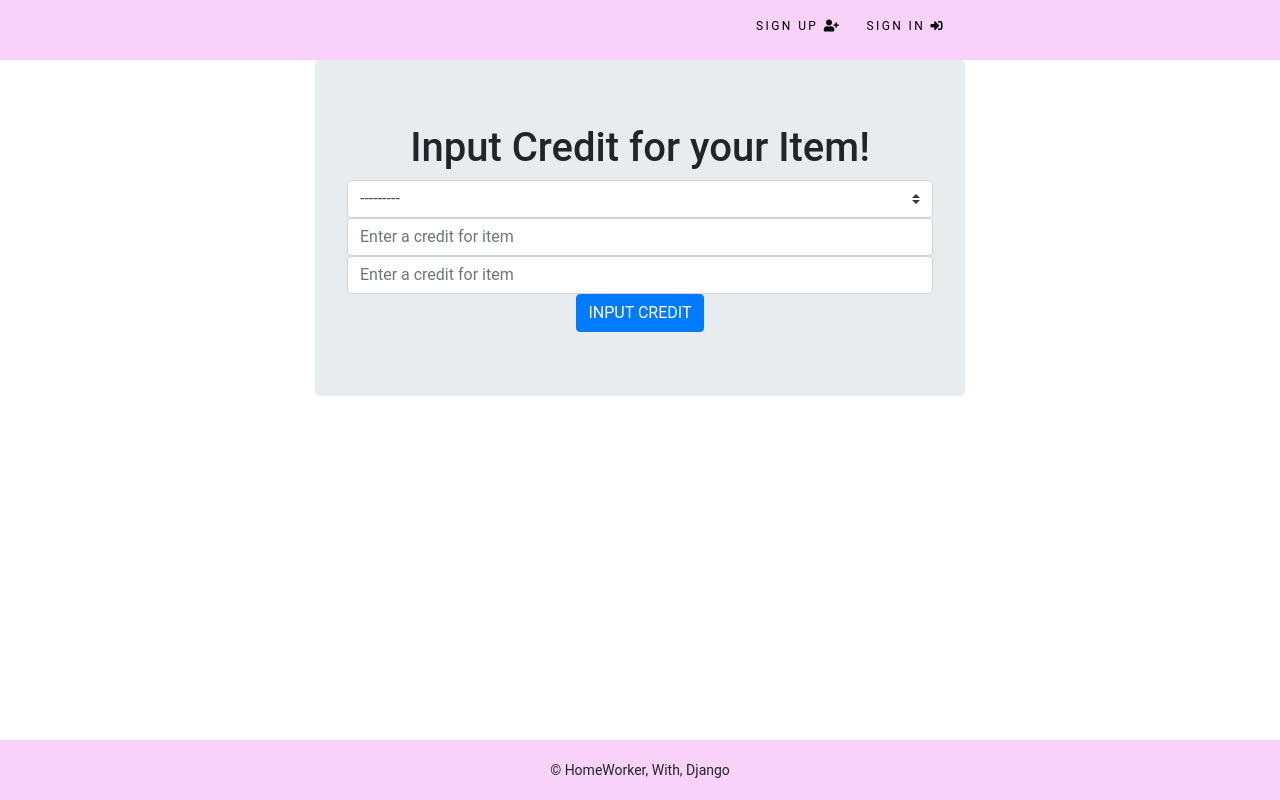
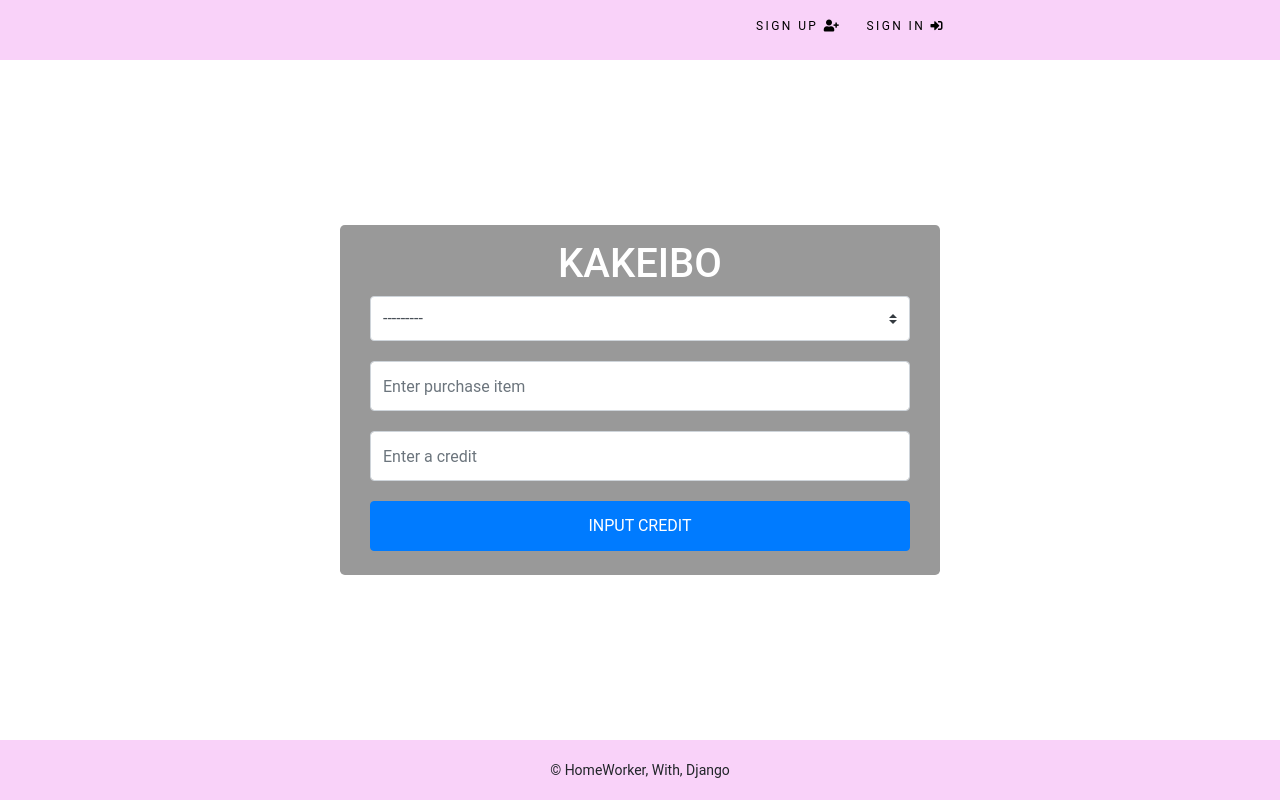
Before and after one commit to ono5/homeworker, a Django app: page /kakeibo/ in a window 1280 px wide. Run offline with Django 3.2, Linux system fonts and the light colour scheme; data that the repository does not hold is empty; some libraries are stand-ins or nearby versions.

Commit message:
Added Top kakeibo css style

```diff
--- a/src/kakeibo/forms.py
+++ b/src/kakeibo/forms.py
@@ -18,11 +18,11 @@ class KakeiboInputForm(forms.ModelForm):
                 'class': 'custom-select'
             } ),
             'credit': forms.fields.TextInput(attrs={
-                'placeholder': 'Enter a credit for item',
+                'placeholder': 'Enter a credit',
                 'class': 'form-control input-lg'
             }),
             'item': forms.fields.TextInput(attrs={
-                'placeholder': 'Enter a credit for item',
+                'placeholder': 'Enter purchase item',
                 'class': 'form-control input-lg'
             })
         }
--- a/src/kakeibo/static/css/kakeibo.css
+++ b/src/kakeibo/static/css/kakeibo.css
@@ -0,0 +1,23 @@
+.calc {
+    position: absolute;
+	top: 50%;
+	left: 50%;
+	transform: translate(-50%, -50%);
+
+	padding: 15px 30px;
+	background: rgba(0,0,0,0.4);
+	color: #fff;
+	text-align: center;
+	width: 600px;
+	height: 350px;
+}
+
+.form-area input {
+    display: block;
+    margin-top: 20px;
+    height: 50px;
+}
+
+.form-area select {
+    height: 45px;
+}
--- a/src/kakeibo/templates/kakeibo/kakeibo.html
+++ b/src/kakeibo/templates/kakeibo/kakeibo.html
@@ -7,7 +7,7 @@
 {% endblock %}
 
 {% block content %}
-    <div class="col-md-12 col-md-offset-3 jumbotron">
+    <div class="col-md-12 col-md-offset-3 calc jumbotron">
         <div class="text-center">
             {% if messages %}
                 <ul class="messages">
@@ -21,8 +21,8 @@
                     {% endfor %}
                 </ul>
             {% endif %}
-            <h1>Input Credit for your Item!</h1>
-            <form action="#" method="POST" novalidate>
+            <h1>KAKEIBO</h1>
+            <form action="#" method="POST" class="form-area" snovalidate>
                 {{form.category}}
                 {{form.item}}
                 {{form.credit}}
@@ -34,7 +34,7 @@
                         </div>
                     </div>
                 {% endif %}
-                <input type="submit" value="INPUT CREDIT" class="auth-box btn btn-primary input-lg" id="id_submit">
+                <input type="submit" value="INPUT CREDIT" class="auth-box btn btn-primary col-md-12 input-lg " id="id_submit">
             </form>
         </div>
     </div>
--- a/src/kakeibo/views.py
+++ b/src/kakeibo/views.py
@@ -4,7 +4,6 @@ from .forms import KakeiboInputForm
 
 
 def kakeibo_page(request):
-
     if request.method == 'POST':
         user = request.user
 
```
